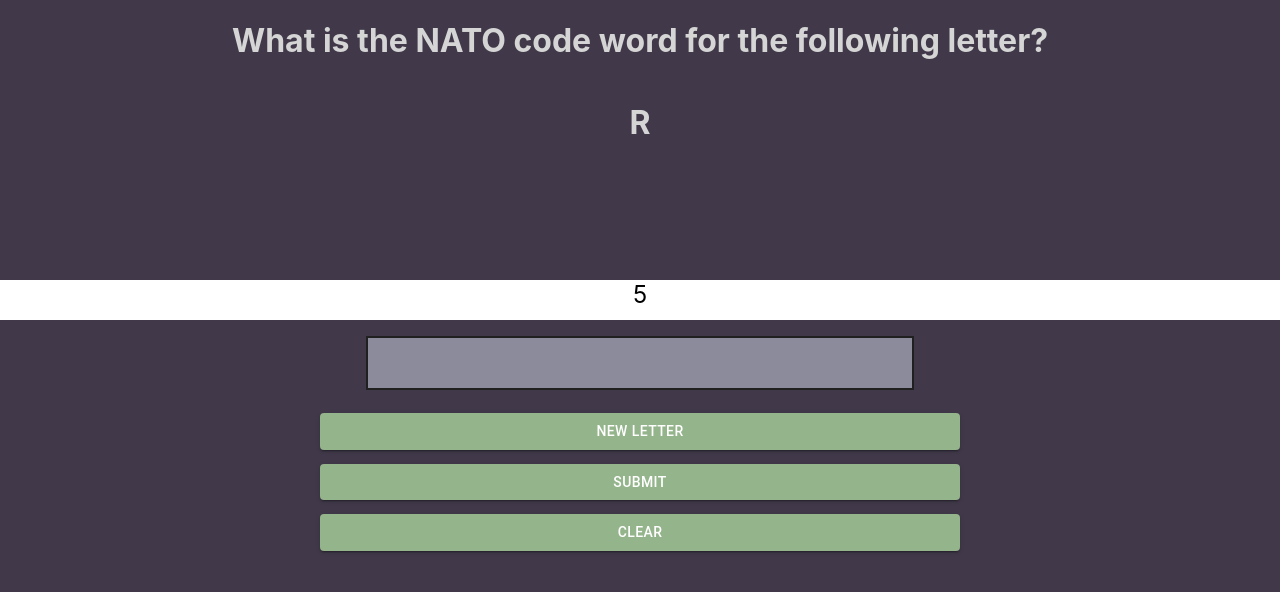
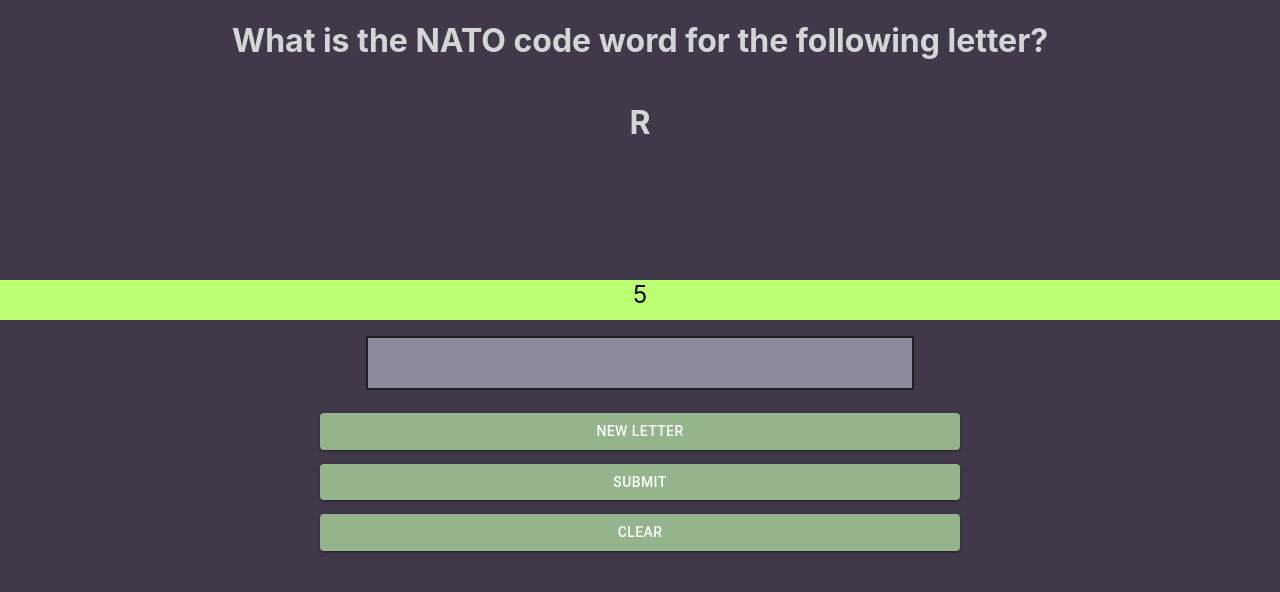
Before and after one commit to Enired/nato-alphabet-trainer-game, a React (Create React App) app: page / in a window 1280 px wide. Shown: the top 592 px of the page. Built offline with nearby package versions, Linux system fonts and the light colour scheme.

Commit message:
Add more styling

```diff
--- a/src/styles/Timer.scss
+++ b/src/styles/Timer.scss
@@ -1,4 +1,6 @@
 #timer{
   min-height: 5vh;
   font-size: 3vh;
+  background-color: #bdff73;
+
 }
```
